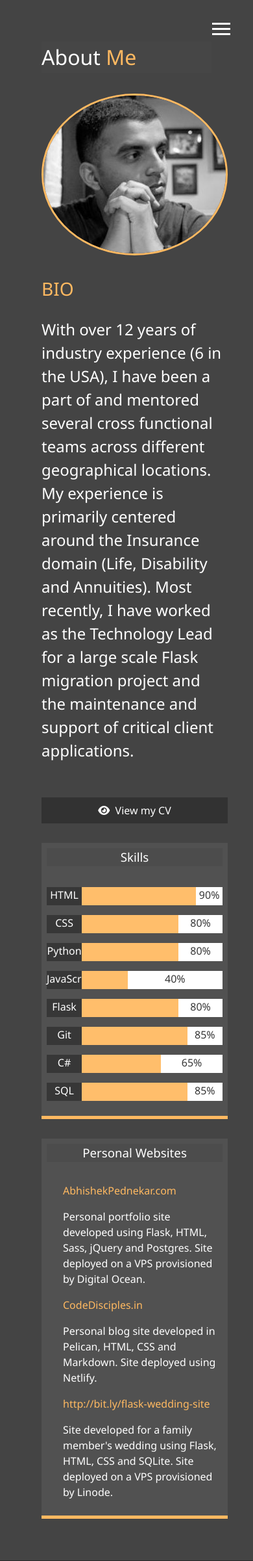
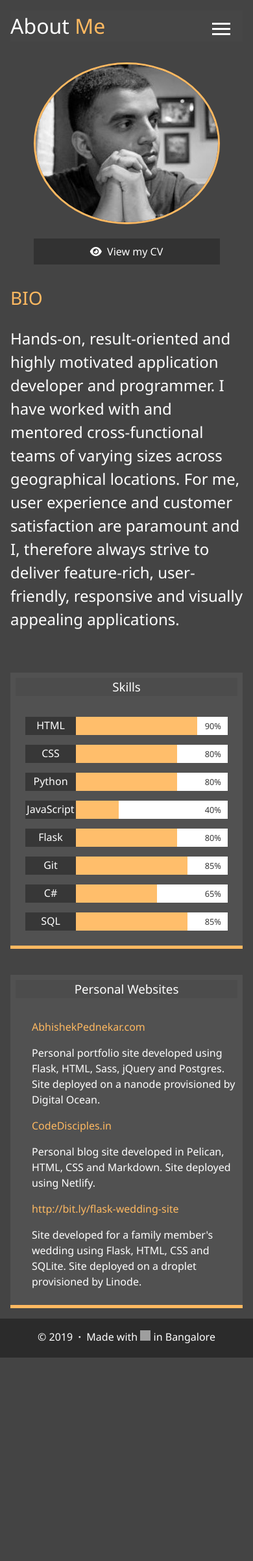
Before and after one commit to AbhishekPednekar84/personal-portfolio, a Flask app: page /portfolio in a window 390 px wide. Shown: the top 2402 px of the page at 65% size. After the commit the page ends 2089 px from the top, so only its background shows below. Run offline with Flask 2, Linux system fonts and the light colour scheme; some libraries are stand-ins or nearby versions; grey boxes are pictures that could not be loaded.

Commit message:
Completed the profile page responsive layout

```diff
--- a/static/scss/_config.scss
+++ b/static/scss/_config.scss
@@ -43,7 +43,7 @@
 
 // Media query mixins
 @mixin mediaSm {
-    @media screen and (max-width: 500px) {
+    @media screen and (max-width: 600px) {
         @content;
     }
 }
--- a/static/scss/_mobile.scss
+++ b/static/scss/_mobile.scss
@@ -22,6 +22,10 @@
         }
 
         &#contact {
+            padding: 1rem;
+        }
+
+        &#portfolio {
             padding: 1rem;
         }
 
@@ -80,18 +84,33 @@
     }
 
     .about-info {
-        grid-template-areas:
-        "bio-image"
-        "bio"
-        "job2"
-        "job1"
-        "job3";
-        grid-auto-columns: 1fr;
+        // grid-template-areas:
+        // "bio-image"
+        // "bio"
+        // "job1"
+        // "job3";
+        // grid-auto-columns: 1fr;
+        // align-items: center;
+
+        display: flex;
+        flex-direction: column;
     }
 
-    .job-1 {
-        margin-top: 40px;
+    .bar-lang {
+        font-size: 4px;
+        padding: 1px;
     }
+
+    .bar-pct {
+        font-size: 80%;
+        padding-top: 5px;
+        padding-right: 5px;
+    }
+
+    .job {
+        margin-top: 10px;
+    }
+
 
 }
 
@@ -110,6 +129,4 @@
     // #right {
     //     display: none;
     // }
-
-
 }
--- a/static/scss/main.css
+++ b/static/scss/main.css
@@ -456,6 +456,8 @@
 
 #right #pod-yt .pod-list a:hover {
   color: gold;
+  -webkit-transition: all 0.75s ease-out;
+  transition: all 0.75s ease-out;
 }
 
 #right #pod-yt #channels {
@@ -488,6 +490,8 @@
 
 #right #pod-yt #channels .channel-list a:hover {
   color: gold;
+  -webkit-transition: all 0.75s ease-out;
+  transition: all 0.75s ease-out;
 }
 
 .blog-container span {
@@ -497,6 +501,8 @@
 
 .blog-container span:hover {
   color: gold;
+  -webkit-transition: all 0.75s ease-out;
+  transition: all 0.75s ease-out;
 }
 
 .blog-container .blog-description {
@@ -523,25 +529,50 @@
 .blog-container .pagination a:hover {
   color: #444;
   background: #ffb961;
+  -webkit-transition: all 0.75s ease-out;
+  transition: all 0.75s ease-out;
 }
 
 .about-info {
   display: -ms-grid;
   display: grid;
   grid-gap: 30px;
-      grid-template-areas: "bio-image bio bio"
- "job1 job2 job3";
-  -ms-grid-columns: 2fr 1fr 2fr;
-      grid-template-columns: 2fr 1fr 2fr;
+      grid-template-areas: "bio-img-cv bio bio"
+ "job1 job1 job3";
+  -ms-grid-columns: (1fr)[3], min-content;
+      grid-template-columns: repeat(3, 1fr), -webkit-min-content;
+      grid-template-columns: repeat(3, 1fr), min-content;
 }
 
-.about-info .bio-image {
-  -ms-grid-row: 1;
-  -ms-grid-column: 1;
+.about-info .bio-img-cv {
+  margin: auto;
+}
+
+.about-info .bio-img-cv .bio-image {
   grid-area: bio-image;
   border-radius: 70%;
   border: #ffb961 3px solid;
+}
+
+.about-info .bio-img-cv .bio-cv-div {
+  margin-top: 1rem;
+}
+
+.about-info .bio-img-cv .btn-cv {
+  display: block;
   margin: auto;
+  text-align: center;
+  background: #323232;
+  padding: 0.5rem;
+  -webkit-transition: all 0.75s ease-out;
+  transition: all 0.75s ease-out;
+}
+
+.about-info .bio-img-cv .btn-cv:hover {
+  background: #ffb961;
+  color: #323232;
+  -webkit-transition: all 0.75s ease-out;
+  transition: all 0.75s ease-out;
 }
 
 .about-info .bio {
@@ -555,14 +586,8 @@
 .about-info .job-1 {
   -ms-grid-row: 2;
   -ms-grid-column: 1;
+  -ms-grid-column-span: 2;
   grid-area: job1;
-}
-
-.about-info .job-2 {
-  -ms-grid-row: 2;
-  -ms-grid-column: 2;
-  grid-area: job2;
-  position: relative;
 }
 
 .about-info .job-3 {
@@ -581,7 +606,7 @@
   display: -webkit-box;
   display: -ms-flexbox;
   display: flex;
-  margin: 15px 0;
+  margin: 15px 15px;
 }
 
 .bar-container .bar-container div {
@@ -589,7 +614,8 @@
 }
 
 .bar-container .bar-lang {
-  width: 20%;
+  width: 25%;
+  font-size: 1rem;
   background: #373737;
   text-align: center;
   height: 28px;
@@ -604,7 +630,8 @@
   background: #fff;
   height: 28px;
   color: #373737;
-  text-align: center;
+  text-align: right;
+  padding-right: 10px;
 }
 
 .personal-site ul {
@@ -621,25 +648,8 @@
 
 .personal-site .personal-site-list a:hover {
   color: gold;
-}
-
-.btn-cv {
-  position: absolute;
-  margin: 0;
-  top: 50%;
-  width: 100%;
-  text-align: center;
-}
-
-.btn-cv .btn {
-  display: block;
-  background: #323232;
-  padding: 0.5rem;
-}
-
-.btn-cv .btn:hover {
-  background: #ffb961;
-  color: #323232;
+  -webkit-transition: all 0.75s ease-out;
+  transition: all 0.75s ease-out;
 }
 
 .main-footer {
@@ -669,6 +679,9 @@
     text-align: center;
   }
   main#contact {
+    padding: 1rem;
+  }
+  main#portfolio {
     padding: 1rem;
   }
   main .lg-heading {
@@ -723,15 +736,25 @@
     margin-right: 2rem;
   }
   .about-info {
-        grid-template-areas: "bio-image"
- "bio"
- "job2"
- "job1"
- "job3";
-    grid-auto-columns: 1fr;
+    display: -webkit-box;
+    display: -ms-flexbox;
+    display: flex;
+    -webkit-box-orient: vertical;
+    -webkit-box-direction: normal;
+        -ms-flex-direction: column;
+            flex-direction: column;
   }
-  .job-1 {
-    margin-top: 40px;
+  .bar-lang {
+    font-size: 4px;
+    padding: 1px;
+  }
+  .bar-pct {
+    font-size: 80%;
+    padding-top: 5px;
+    padding-right: 5px;
+  }
+  .job {
+    margin-top: 10px;
   }
 }
 /*# sourceMappingURL=main.css.map */
--- a/static/scss/main.scss
+++ b/static/scss/main.scss
@@ -265,6 +265,7 @@
 
                 &:hover {
                     color: gold;
+                    @include easeOut;
                 }
             }
         }
@@ -289,6 +290,7 @@
 
                     &:hover {
                         color: gold;
+                        @include easeOut;
                     }
                 }
             }
@@ -304,6 +306,7 @@
 
         &:hover {
             color: gold;
+            @include easeOut;
         }
     }
 
@@ -331,6 +334,7 @@
         a:hover {
             color: $primary_color;
             background: $secondary_color;
+            @include easeOut;
         }
     }
 }
@@ -339,17 +343,42 @@
     display: grid;
     grid-gap: 30px;
     grid-template-areas:
-    "bio-image bio bio"
-    "job1 job2 job3";
-    // grid-template-columns: repeat(3, 1fr);
-    grid-template-columns: 2fr 1fr 2fr;
+    "bio-img-cv bio bio"
+    "job1 job1 job3";
+    grid-template-columns: repeat(3, 1fr), min-content;
+    //grid-template-columns: 2fr, 1fr, 1fr;
 
-    .bio-image {
-        grid-area: bio-image;
-        border-radius: 70%;
-        border: $secondary_color 3px solid;
+    .bio-img-cv {
         margin: auto;
+
+        .bio-image {
+            grid-area: bio-image;
+            border-radius: 70%;
+            border: $secondary_color 3px solid;
+            //margin: auto;
+        }
+
+        .bio-cv-div {
+            margin-top: 1rem;
+        }
+
+        .btn-cv {
+            display: block;
+            margin: auto;
+            text-align: center;
+            background: darken($primary_color, 7);
+            padding: 0.5rem;
+            @include easeOut;
+
+
+            &:hover {
+                background: $secondary-color;
+                color: darken($primary_color, 7);
+                @include easeOut;
+            }
+        }
     }
+
 
     .bio {
         grid-area: bio;
@@ -360,10 +389,10 @@
         grid-area: job1;
     }
 
-    .job-2 {
-        grid-area: job2;
-        position: relative;
-    }
+    // .job-2 {
+    //     grid-area: job2;
+    //     position: relative;
+    // }
 
     .job-3 {
         grid-area: job3;
@@ -379,14 +408,15 @@
 .bar-container {
 
     display: flex;
-    margin: 15px 0;
+    margin: 15px 15px;
 
     .bar-container div {
         border: 2px solid $primary_color;
     }
 
     .bar-lang {
-        width: 20%;
+        width: 25%;
+        font-size: 1rem;
         background: darken($primary-color, 5);
         text-align: center;
         height: 28px;
@@ -401,7 +431,8 @@
         background: #fff;
         height: 28px;
         color: darken($primary_color, 5);
-        text-align: center;
+        text-align: right;
+        padding-right: 10px;
     }
 }
 
@@ -418,27 +449,8 @@
 
             &:hover {
                 color: gold;
+                @include easeOut;
             }
-        }
-    }
-}
-
-//Button in the portfolio section
-.btn-cv {
-    position: absolute;
-    margin: 0;
-    top: 50%;
-    width: 100%;
-    text-align: center;
-
-    .btn {
-        display: block;
-        background: darken($primary_color, 7);
-        padding: 0.5rem;
-
-        &:hover {
-            background: $secondary-color;
-            color: darken($primary_color, 7);
         }
     }
 }
--- a/templates/home.html
+++ b/templates/home.html
@@ -17,7 +17,7 @@
         <a href="https://github.com/AbhishekPednekar84" target="_blank">
             <i class="fab fa-github fa-2x"></i>
         </a>
-        <a href="www.linkedin.com/in/abhishekpednekar84">
+        <a href="https://www.linkedin.com/in/abhishekpednekar84" target="_blank">
             <i class="fab fa-linkedin fa-2x"></i>
         </a>
         <a href="{{ url_for('contact.contact') }}">
--- a/templates/portfolio.html
+++ b/templates/portfolio.html
@@ -18,66 +18,66 @@
     </h1>
     <!-- Grid -->
     <div class="about-info">
-        <img src="{{ url_for('static', filename='images/profile.jpg') }}" alt="Abhishek Pednekar" class="bio-image">
+        <div class="bio-img-cv">
+            <div>
+                <img src="{{ url_for('static', filename='images/profile.jpg') }}" alt="Abhishek Pednekar"
+                    class="bio-image">
+            </div>
+            <div class="bio-cv-div">
+                <a href="{{ url_for('static', filename='cv/cv.pdf') }}" target="_blank" class="btn-cv">
+                    <i class="fas fa-eye"></i>&nbsp;&nbsp;View my CV </a>
+            </div>
+        </div>
 
         <div class="bio">
             <h3 class="text-secondary">BIO</h3>
-            <p>With over 12 years of industry experience (6 in the USA), I have been a part of and mentored several
-                cross functional teams across different geographical locations. My experience is primarily centered
-                around the Insurance domain (Life, Disability and Annuities). Most recently, I have worked as the
-                Technology Lead for a large scale Flask migration project and the maintenance and support of critical
-                client applications.</p>
+            <p>Hands-on, result-oriented and highly motivated application developer and programmer. I have worked with
+                and mentored cross-functional teams of varying sizes across geographical locations. For me, user
+                experience and customer satisfaction are paramount and I, therefore always strive to deliver
+                feature-rich, user-friendly, responsive and visually appealing applications.</p>
         </div>
 
         <div class="job job-1">
             <h3 class="sm-heading" style="text-align: center">Skills</h3>
             <div class="bar-container">
                 <div class="bar-lang">HTML</div>
-                <div class="bar-fill" style="width: 65%"></div>
+                <div class="bar-fill" style="width: 60%"></div>
                 <div class="bar-pct" style="width: 15%;">90%</div>
             </div>
             <div class="bar-container">
                 <div class="bar-lang">CSS</div>
-                <div class="bar-fill" style="width: 55%"></div>
+                <div class="bar-fill" style="width: 50%"></div>
                 <div class="bar-pct" style="width: 25%;">80%</div>
             </div>
             <div class="bar-container">
                 <div class="bar-lang">Python</div>
-                <div class="bar-fill" style="width: 55%"></div>
+                <div class="bar-fill" style="width: 50%"></div>
                 <div class="bar-pct" style="width: 25%;">80%</div>
             </div>
             <div class="bar-container">
                 <div class="bar-lang">JavaScript</div>
-                <div class="bar-fill" style="width: 26%"></div>
+                <div class="bar-fill" style="width: 21%"></div>
                 <div class="bar-pct" style="width: 54%;">40%</div>
             </div>
             <div class="bar-container">
                 <div class="bar-lang">Flask</div>
-                <div class="bar-fill" style="width: 55%"></div>
+                <div class="bar-fill" style="width: 50%"></div>
                 <div class="bar-pct" style="width: 25%;">80%</div>
             </div>
             <div class="bar-container">
                 <div class="bar-lang">Git</div>
-                <div class="bar-fill" style="width: 60%"></div>
+                <div class="bar-fill" style="width: 55%"></div>
                 <div class="bar-pct" style="width: 20%;">85%</div>
             </div>
             <div class="bar-container">
                 <div class="bar-lang">C#</div>
-                <div class="bar-fill" style="width: 45%"></div>
+                <div class="bar-fill" style="width: 40%"></div>
                 <div class="bar-pct" style="width: 35%;">65%</div>
             </div>
             <div class="bar-container">
                 <div class="bar-lang">SQL</div>
-                <div class="bar-fill" style="width: 60%"></div>
+                <div class="bar-fill" style="width: 55%"></div>
                 <div class="bar-pct" style="width: 20%;">85%</div>
-            </div>
-        </div>
-
-        <div class="job-2">
-            <div class="btn-cv">
-                <a href="{{ url_for('static', filename='cv/cv.pdf') }}" class="btn" target="_blank">
-                    <i class="fas fa-eye"></i>&nbsp;&nbsp;View my CV
-                </a>
             </div>
         </div>
 
@@ -89,7 +89,7 @@
                         <a href="https://abhishekpednekar.com" target="_blank">AbhishekPednekar.com</a>
                         <p>Personal portfolio site developed using Flask, HTML, Sass, jQuery and Postgres. Site
                             deployed on a
-                            VPS provisioned by Digital Ocean.</p>
+                            nanode provisioned by Digital Ocean.</p>
                     </li>
                     <li class="personal-site-list">
                         <a href="https://codedisciples.in" target="_blank">CodeDisciples.in</a>
@@ -100,7 +100,7 @@
                         <a href="https://www.sreenathwedssreelakshmi.com"
                             target="_blank">http://bit.ly/flask-wedding-site</a>
                         <p>Site developed for a family member's wedding using Flask, HTML, CSS and SQLite. Site deployed
-                            on a VPS provisioned by Linode.</p>
+                            on a droplet provisioned by Linode.</p>
                     </li>
                 </ul>
             </div>
```
Also changed, not shown: 1 other file.
